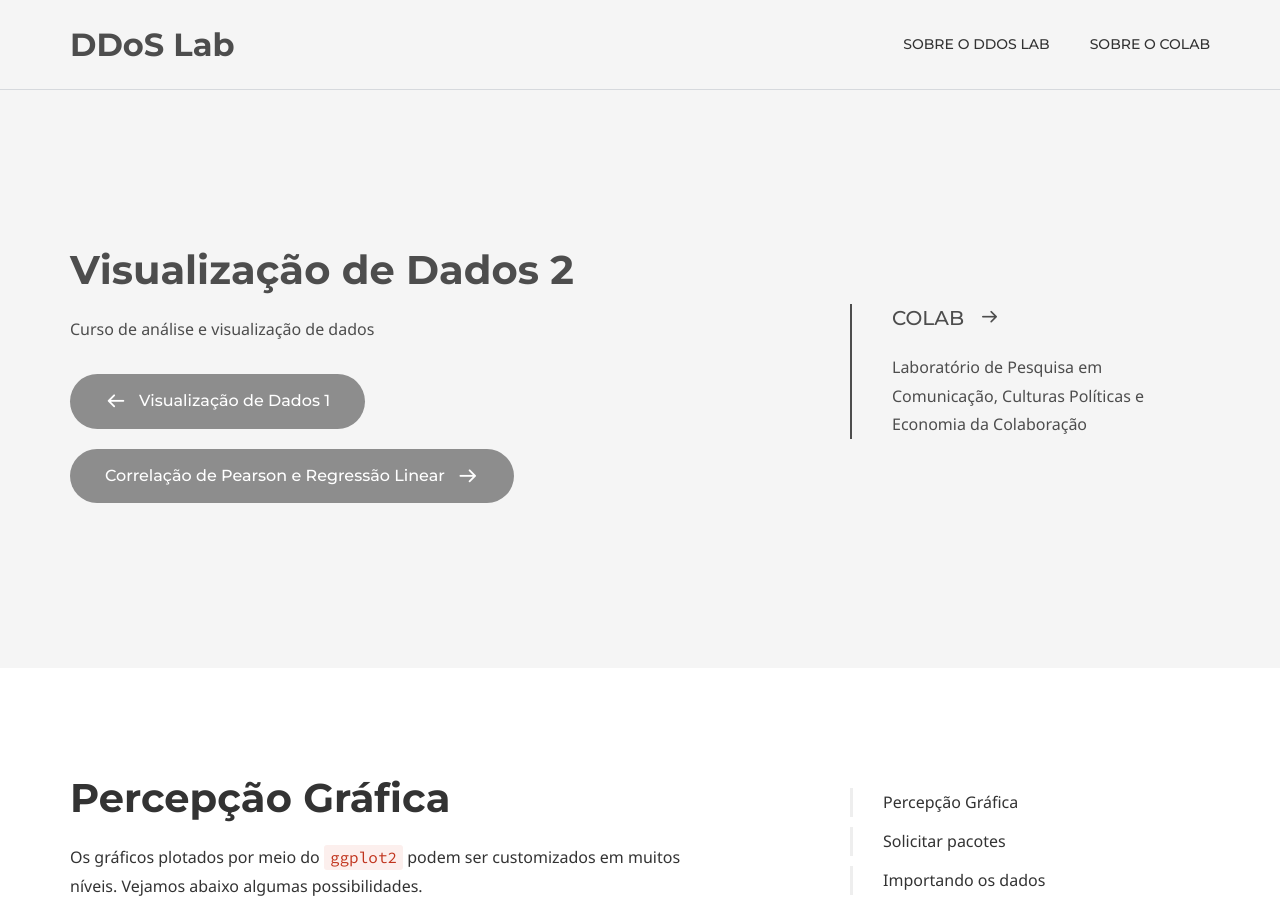
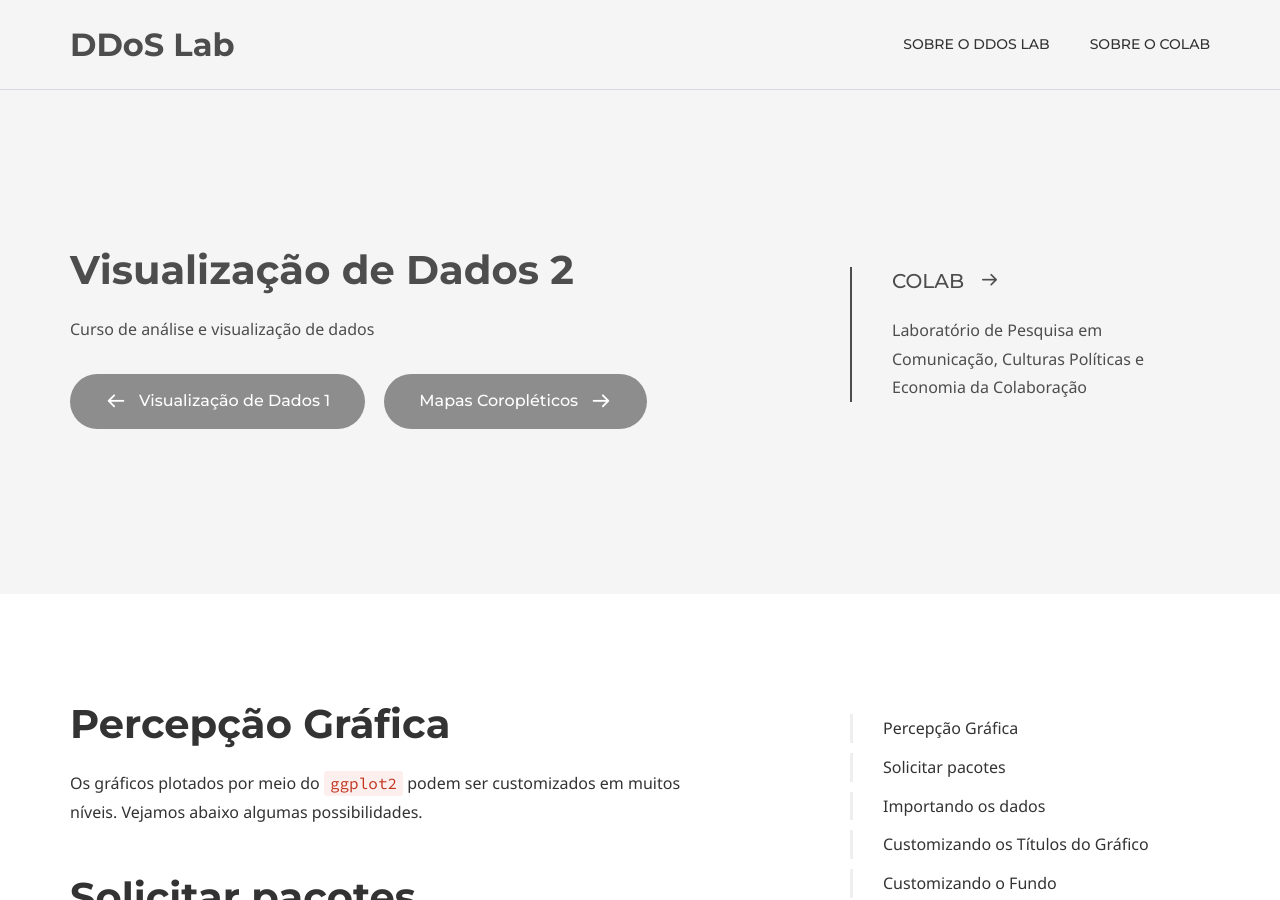
Before and after one commit to coLAB-UFF/docs, a Jekyll site: the page built from dataviz_10.md, in a window 1280 px wide and 900 px high. Built offline with Jekyll 4.4.1, drawn with Linux system fonts in a browser that asks for light colours; some web fonts are replaced; some of the changed text lies outside the part shown.

Commit message:
Update dataviz_10.md

```diff
--- a/dataviz_10.md
+++ b/dataviz_10.md
@@ -24,7 +24,7 @@ page_nav:
         content: Visualização de Dados 1
         url: '/dataviz_09'
     next:
-        content: Correlação de Pearson e Regressão Linear
+        content: Mapas Coropléticos
         url: '/dataviz_11'
 
 ---
```
